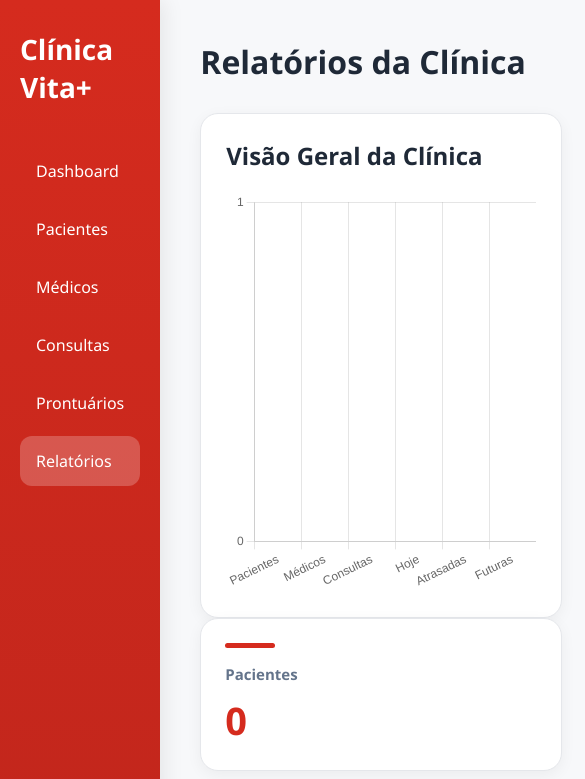
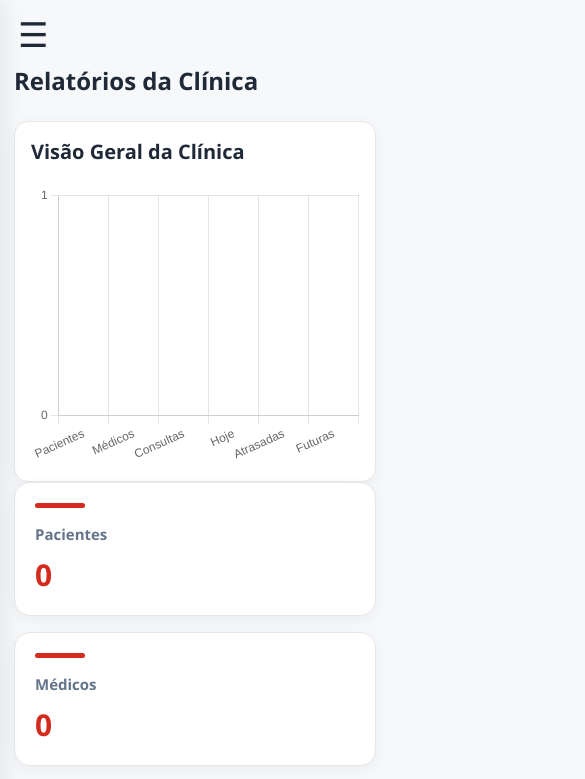
Before and after one commit to Richter06/clinica, a plain HTML site: page relatorios/relatorios.html in a window 390 px wide. Shown: the top 779 px of the page, 585 px wide, since content can reach past the window. Drawn offline with nearby package versions, Linux system fonts and the light colour scheme.

Commit message:
adiciona funcionalidade de toggle para o menu lateral na página de relatórios

```diff
--- a/relatorios/relatorios.css
+++ b/relatorios/relatorios.css
@@ -245,3 +245,169 @@ canvas{
     background:var(--red);
     border-radius:999px;
 }
+
+/* HAMBÚRGUER */
+.menu-toggle{
+    display:none;
+    background:none !important;
+    border:none;
+    color:#1f2937;
+    font-size:34px;
+    line-height:1;
+    cursor:pointer;
+    padding:0;
+    width:auto;
+    height:auto;
+    box-shadow:none;
+    position:fixed;
+    top:18px;
+    left:18px;
+    z-index:9999;
+    transition:.25s;
+}
+
+.menu-toggle:hover{
+    background:transparent !important;
+    color:#1e293b;
+    transform:scale(1.1);
+}
+
+.menu-toggle.active{
+    left:200px;
+}
+
+/* RESPONSIVO */
+@media (max-width:1024px){
+    .content{
+        padding:28px;
+    }
+
+    .cards{
+        grid-template-columns:repeat(auto-fit,minmax(200px,1fr));
+    }
+
+    .card p{
+        font-size:32px;
+    }
+
+    .chart-box,
+    .table-box{
+        padding:22px;
+    }
+
+    .chart-box h2,
+    .table-box h2{
+        font-size:20px;
+    }
+}
+
+@media (max-width:768px){
+    .layout{
+        display:block;
+    }
+
+    .menu-toggle{
+        display:block;
+    }
+
+    .sidebar{
+        position:fixed;
+        top:0;
+        left:-260px;
+        width:260px;
+        height:100vh;
+        z-index:1000;
+        transition:.3s;
+        overflow-y:auto;
+    }
+
+    .sidebar.open{
+        left:0;
+    }
+
+    .content{
+        width:100%;
+        padding:70px 16px 16px;
+    }
+
+    h1{
+        font-size:28px;
+        margin-bottom:24px;
+    }
+
+    .cards{
+        grid-template-columns:1fr;
+        gap:16px;
+        margin-bottom:24px;
+    }
+
+    .card{
+        padding:20px;
+        border-radius:16px;
+    }
+
+    .table-box,
+    .chart-box{
+        padding:20px;
+        border-radius:16px;
+        overflow-x:auto;
+    }
+
+    table{
+        min-width:640px;
+    }
+
+    canvas{
+        max-height:320px;
+    }
+}
+
+@media (max-width:480px){
+    .content{
+        padding:64px 14px 14px;
+    }
+
+    h1{
+        font-size:24px;
+    }
+
+    .sidebar{
+        width:260px;
+        left:-260px;
+        padding:24px 16px;
+    }
+
+    .sidebar h2{
+        font-size:22px;
+        margin-bottom:28px;
+    }
+
+    .sidebar a{
+        padding:12px 14px;
+        font-size:14px;
+    }
+
+    .card p{
+        font-size:30px;
+    }
+
+    .chart-box,
+    .table-box{
+        padding:16px;
+        border-radius:14px;
+    }
+
+    table{
+        min-width:560px;
+    }
+
+    th,
+    td{
+        padding:12px;
+        font-size:14px;
+    }
+
+    canvas{
+        max-height:280px;
+    }
+}
--- a/relatorios/relatorios.html
+++ b/relatorios/relatorios.html
@@ -12,7 +12,7 @@
 
     <div class="layout">
 
-        <aside class="sidebar">
+        <aside class="sidebar" id="sidebar">
             <h2>Clínica Vita+</h2>
 
             <nav>
@@ -28,6 +28,8 @@
         </aside>
 
         <main class="content">
+
+            <button id="menuToggle" class="menu-toggle">☰</button>
 
             <h1>Relatórios da Clínica</h1>
 
--- a/relatorios/relatorios.js
+++ b/relatorios/relatorios.js
@@ -107,3 +107,16 @@ document.addEventListener("DOMContentLoaded", () => {
         });
     }
 });
+
+const menuToggle = document.getElementById("menuToggle");
+const sidebar = document.getElementById("sidebar");
+
+menuToggle.addEventListener("click", () => {
+
+    sidebar.classList.toggle("open");
+    menuToggle.classList.toggle("active");
+
+    menuToggle.textContent =
+        sidebar.classList.contains("open") ? "✕" : "☰";
+
+});
```
